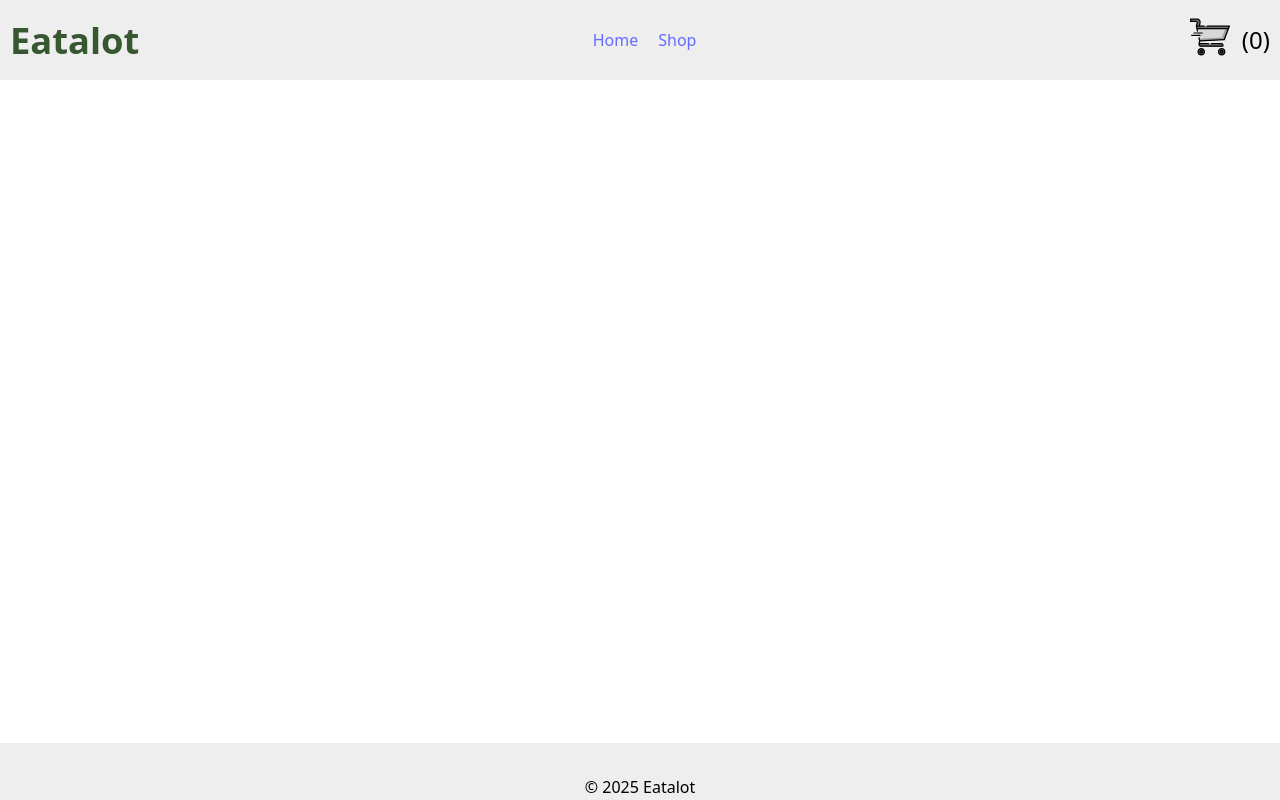
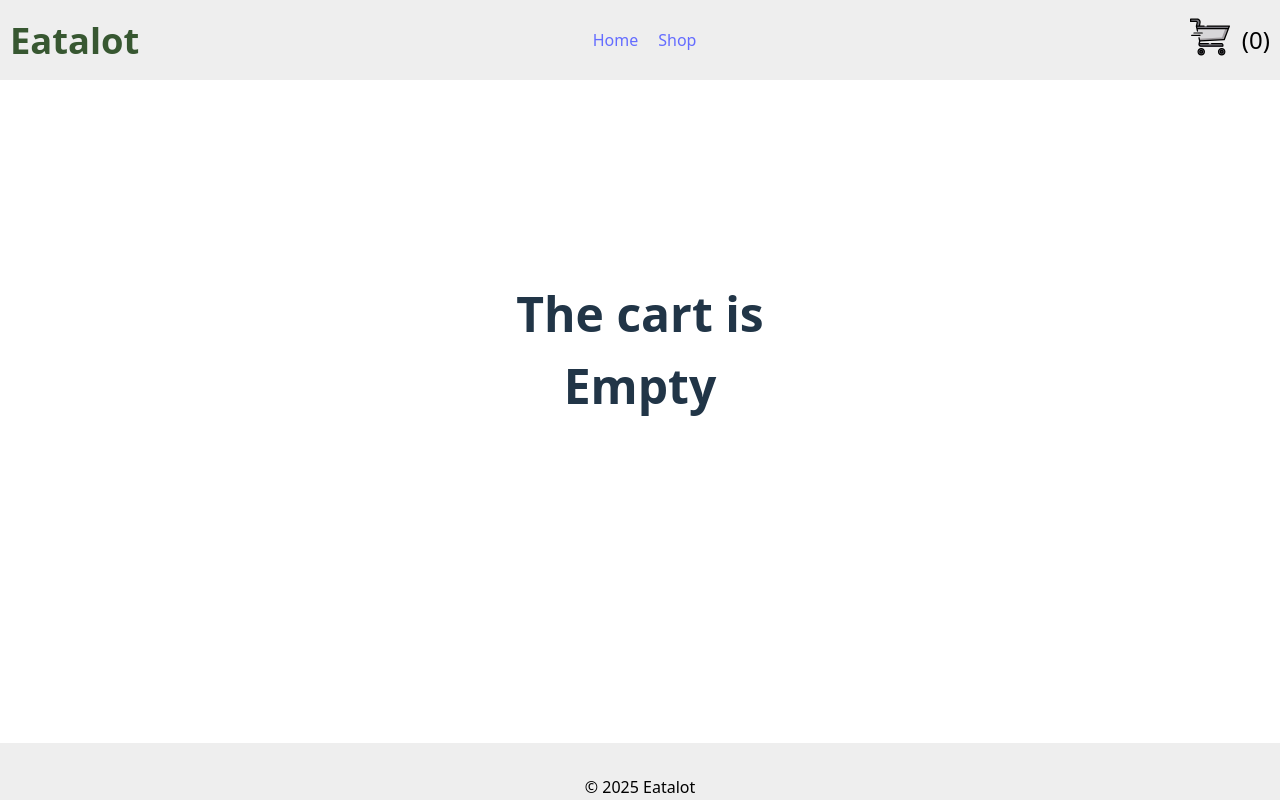
Before and after one commit to PascualF/PastryShopProject, a React (Vite) app: page /cart in a window 1280 px wide. Built offline with nearby package versions, Linux system fonts and the light colour scheme.

Commit message:
Finalized

```diff
--- a/src/components/Cart.jsx
+++ b/src/components/Cart.jsx
@@ -5,36 +5,63 @@ import "../styles/Cart.css"
 export default function Cart() {
 
     const context = useOutletContext()
-    const { cartItems, removeFromCart } = context;
+    const { cartItems, removeFromCart, updateQuantity, fullPrice } = context;
 
-    const handleDelete = (productId, productQuantity) => {
-        removeFromCart(productId, productQuantity)
+    const handleDelete = (productId) => {
+        removeFromCart(productId)
     }
 
+    const cartEmpty = () => {
+        return (
+            <div className="empty-container">
+                    <p>The cart is</p>
+                    <strong>Empty</strong>
+            </div>
+        )
+    }
 
+    const handleChangeInput = (id, e) => {
+        const value = parseInt(e.target.value)
+        if(!isNaN(value) && value >= 1 && value <= 99){
+           updateQuantity(id, value)
+        }
+    }
+
+    const incrementReduceQuantity = (productId, newQuant) => {
+        if(newQuant >= 1) {
+            return updateQuantity(productId, newQuant)
+        }
+    }
+
+    const checkoutNotAvailable = () => {
+        alert("Checkout button does not work...")
+    }
 
     return  (
         <div className="container-cart">
-            {cartItems.map(item => {
+            {
+                cartItems.length !== 0 && <div className="checkout-price"><p>{fullPrice}€</p><button onClick={checkoutNotAvailable}>Checkout</button></div>
+            }
+            {!cartItems || cartItems.length === 0 ? cartEmpty() : cartItems.map(item => {
                 return (
                     <div key={item.id} className="product-cart-card">
                         <img className="img-cart-product" src={item.image} alt={`image-cart-${item.name}`} />
-                        <p>{item.name}</p>
+                        <p>{item.name}<strong className="item-price-cart">{item.price * item.quantity}€</strong></p>
                         <button
                         className="lower-quant"
-                        /* onClick={buttonRemoveQuant} */
+                        onClick={() => incrementReduceQuantity(item.id, item.quantity - 1)}
                         >-</button>
                         <input
                             className="input-quant"
                             type="number"
-                            /* value={item.quantity} */
-                            /* onChange={handleChangeInput}
-                            value={handleChange} */
+                            value={item.quantity}
+                            onChange={(e) => handleChangeInput(item.id, e)}
+                            min={1}
                             max={99}
                         />
                         <button
                             className="higher-quant"
-                            /* onClick={buttonAddQuant} */
+                            onClick={() => incrementReduceQuantity(item.id, item.quantity + 1)}
                         >+</button>
                         <img
                             className="img-trash-delete"
--- a/src/components/Layout.jsx
+++ b/src/components/Layout.jsx
@@ -8,16 +8,19 @@ import { useState } from "react";
 export default function Layout() {
 
     const [cartItems, setCartItems] = useState([])
-    const [productsQuant, setProductsQuant] = useState(0)
 
     const dataProducts = data
+
+    // This was a better options the using useState, has it was only updating the values of
+    // the product being updated.
+    const productsQuant = cartItems.reduce((total, currItem) => total + currItem.quantity, 0);
+    const fullPrice = cartItems.reduce((total, currItem) => total + (currItem.price * currItem.quantity),0)
 
     // This add an item to the cart. Checking the exixtence
     const addToCart = (product, quantity) => {
         setCartItems(prevItems => {
             // this will check, one item at a time, if it exists in the cart, if yes, just adds to the existing quantity.
             const checkExisting = prevItems.find(item => item.id === product.id);
-            setProductsQuant(productsQuant + quantity)
             if (checkExisting) {
                 return prevItems.map(item =>
                     item.id === product.id ? {...item, quantity: item.quantity + quantity}
@@ -30,11 +33,19 @@ export default function Layout() {
     }
 
     // This will remove and ite from the cart.
-    const removeFromCart = (productId, productQuantity) => {
+    const removeFromCart = (productId) => {
         setCartItems(prevItems => {
-            setProductsQuant(productsQuant - productQuantity)
             return prevItems.filter(item =>
                 item.id !== productId
+            )
+        })
+    }
+
+    const updateQuantity = (productId, newQuant) => {
+        setCartItems(prevItems => {
+            // here I update the new quantity modyfied in the cart directly
+            return prevItems.map(item =>
+                item.id === productId ? {...item, quantity: newQuant} : item
             )
         })
     }
@@ -50,7 +61,9 @@ export default function Layout() {
                         dataProducts,
                         cartItems,
                         addToCart,
-                        removeFromCart
+                        removeFromCart,
+                        updateQuantity,
+                        fullPrice
                     }}
                 />
             </main>
--- a/src/components/Shop.jsx
+++ b/src/components/Shop.jsx
@@ -6,7 +6,6 @@ export default function Shop() {
 
     const context = useOutletContext()
     const arrayShop = context.dataProducts
-    console.log(arrayShop[1])
 
     return  (
         <div className="container-shop">
--- a/src/styles/Cart.css
+++ b/src/styles/Cart.css
@@ -16,6 +16,44 @@
     color: black;
     width: 600px;
     max-width: 600px;
+}
+
+.item-price-cart{
+    margin-left: 10px;
+}
+
+.checkout-price{
+    display: flex;
+    justify-content: center;
+    align-items: center;
+}
+
+.checkout-price > button{
+    height: 30px;
+    margin-left: 10px;
+    text-align: center;
+    padding: 0;
+    padding-left: 10px;
+    padding-right: 10px;
+    background-color: rgb(235, 246, 246);
+    color: black;
+}
+
+.checkout-price > p{
+    font-size: 1.4rem;
+    font-weight: bold;
+}
+
+.empty-container{
+    margin-top: 150px;
+    font-size: 3rem;
+    font-weight: bold;
+    display: flex;
+    flex-direction: column;
+}
+
+.empty-container > p {
+    margin-bottom: 0px;
 }
 
 .product-cart-card > p{
```
